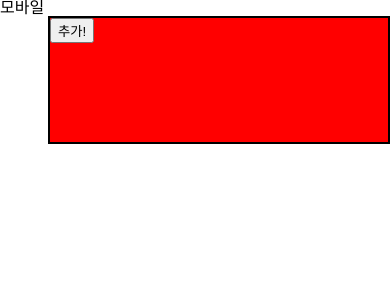
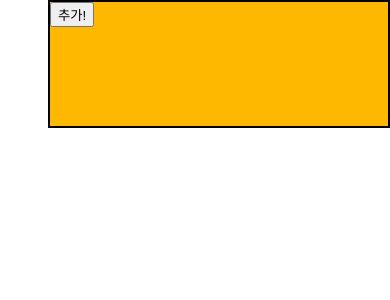
Before and after one commit to gms9424/Emosaac, a Next.js app in the folder client/: page / in a window 390 px wide. Shown: the top 300 px of the page. Built offline with nearby package versions, Linux system fonts and the light colour scheme.

Commit message:
[Modify] responsive

```diff
--- /dev/null
+++ b/client/src/components/Responsive/isResponsive.ts
@@ -0,0 +1,14 @@
+import { useMediaQuery } from "react-responsive";
+import { useIsClient } from "@/components/Responsive/useIsClient";
+
+export const isResponsive = () => {
+  const isDesktop = useMediaQuery({
+    query: "(min-width: 1024px)",
+  });
+  const isTablet = useMediaQuery({
+    query: "(max-width: 1023px) and (min-width:768px)",
+  });
+  const isMobile = useMediaQuery({ query: "(max-width: 767px)" });
+
+  return isDesktop;
+};
--- a/client/src/components/UI/NavigationBar/NavigationBar.tsx
+++ b/client/src/components/UI/NavigationBar/NavigationBar.tsx
@@ -1,21 +1,22 @@
-/** @jsxImportSource @emotion/react */
-import { useMediaQuery } from "react-responsive";
-import { useIsClient } from "@/components/Responsive/useIsClient";
+// import { useMediaQuery } from "react-responsive";
+// import { useIsClient } from "@/components/Responsive/useIsClient";
+import { isResponsive } from "@/components/Responsive/isResponsive";
 
 const NavigationBar = () => {
-  const isDesktop = useMediaQuery({
-    query: "(min-width: 1024px)",
-  });
-  const isTablet = useMediaQuery({
-    query: "(max-width: 1023px) and (min-width:768px)",
-  });
-  const isMobile = useMediaQuery({ query: "(max-width: 767px)" });
-  const isClient = useIsClient();
+  // const isDesktop = useMediaQuery({
+  //   query: "(min-width: 1024px)",
+  // });
+  // const isTablet = useMediaQuery({
+  //   query: "(max-width: 1023px) and (min-width:768px)",
+  // });
+  // const isMobile = useMediaQuery({ query: "(max-width: 767px)" });
+  // const isClient = useIsClient();
+  console.log(isResponsive);
   return (
     <div>
-      {isClient && isDesktop && <div>데스크탑</div>}
-      {isClient && isTablet && <div>태블릿</div>}
-      {isClient && isMobile && <div>모바일</div>}
+      {/* {responsive.isDesktop && <div>데스크탑</div>}
+      {responsive.isDesktop && <div>태블릿</div>}
+      {responsive.isDesktop && <div>모바일</div>} */}
     </div>
   );
 };
--- a/client/src/components/UI/ScrollableCarousel/Test.tsx
+++ b/client/src/components/UI/ScrollableCarousel/Test.tsx
@@ -1,38 +1,31 @@
-
 /** @jsxImportSource @emotion/react */
 import { jsx, css } from "@emotion/react";
-import { useState } from "react"
+import { useState } from "react";
 
 const Test = () => {
+  const add = () => {
+    setArray((prev) => [...prev, 0]);
+  };
 
-    const add = () => {
-        setArray((prev) => [...prev, 0])
-    }
+  const box = (
+    <div css={boxStyle}>
+      <button onClick={add}>추가!</button>
+    </div>
+  );
+  const [array, setArray] = useState([1, 2, 3, 4, 5]);
+  const boxTags = array.map(() => {
+    return box;
+  });
 
-    const box = <div css={boxStyle}><button onClick={add}>추가!</button></div>
-    const [array, setArray] = useState([1, 2, 3, 4, 5])
-    const boxTags = array.map(() => {
-        return box
-    })
-
-
-
-    return (
-        <>
-            {boxTags}
-        </>
-
-
-    )
-}
+  return <>{boxTags}</>;
+};
 
 const boxStyle = css`
-    min-width: 100%;
-    height: 128px;
-    background-color: red;
-    border: 2px solid black;
-    box-sizing: border-box;
+  min-width: 100%;
+  height: 128px;
+  background-color: var(--main-color);
+  border: 2px solid black;
+  box-sizing: border-box;
+`;
 
-`
-
-export default Test
+export default Test;
```
